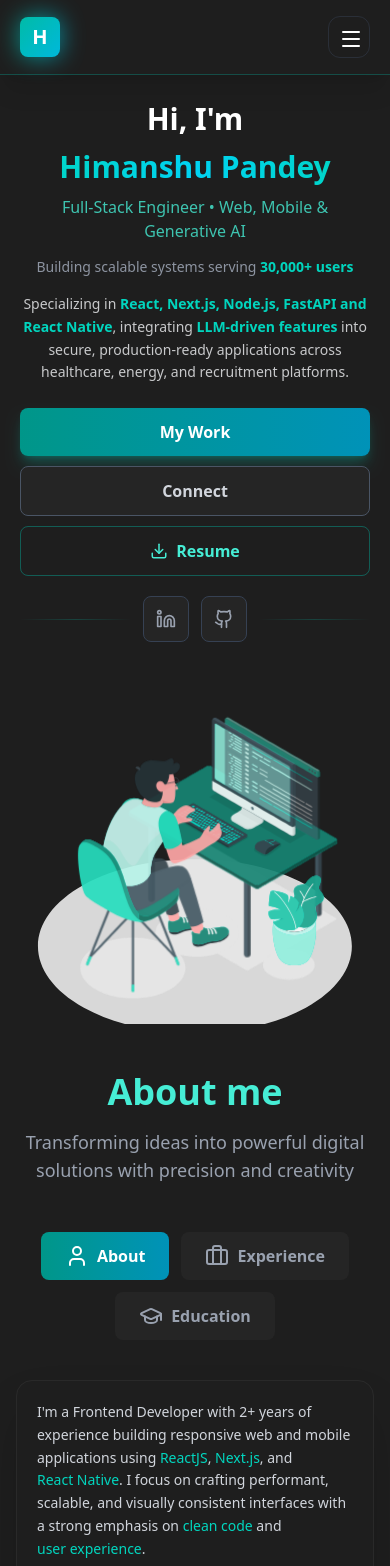
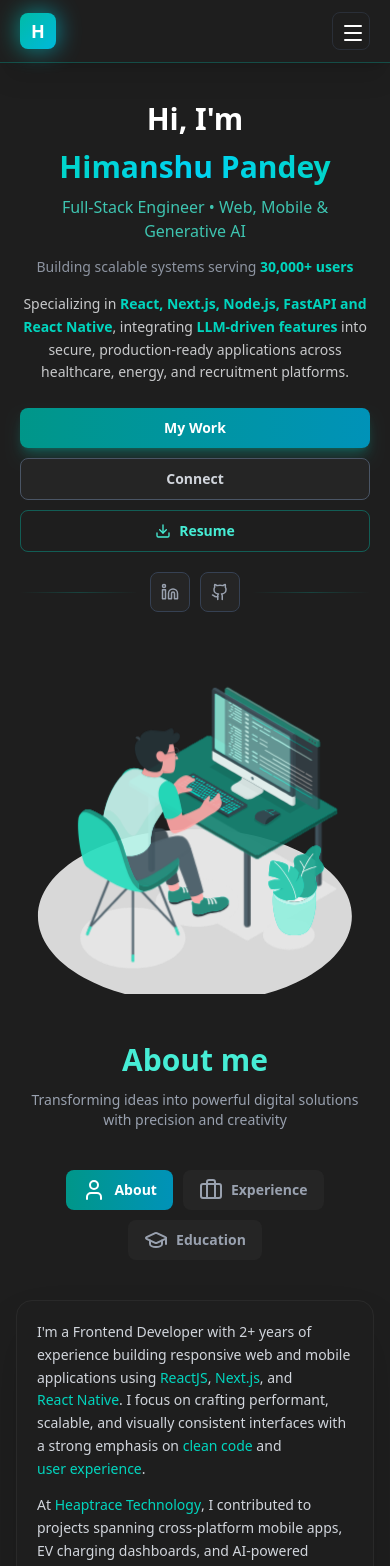
Before and after one commit to himanshudkp/portfolio-website, a Next.js app: page / in a window 390 px wide. Shown: the top 1566 px of the page. Built offline with nearby package versions, Linux system fonts and the light colour scheme.

Commit message:
fixed desktop and mobile navigation

```diff
--- a/src/components/header/desk-top-nav.tsx
+++ b/src/components/header/desk-top-nav.tsx
@@ -9,7 +9,7 @@ export const DesktopNavigation = ({
   onLinkClick,
 }: NavigationProps) => {
   return (
-    <nav className="hidden lg:flex items-center gap-1 bg-[#252525] rounded-full p-1.5 border border-gray-700/50">
+    <nav className="hidden lg:flex items-center gap-1 bg-[#252525] rounded-full p-1 border border-gray-700/50">
       {NAV_LINKS.map((link) => {
         const Icon = link.icon;
         const isActive = selectedLink === link.name;
@@ -19,7 +19,7 @@ export const DesktopNavigation = ({
             key={link.name}
             href={link.href}
             onClick={() => onLinkClick(link.name)}
-            className={`relative px-6 py-2.5 rounded-full font-medium text-sm transition-colors duration-300 flex items-center gap-2 ${
+            className={`relative px-5 py-2 rounded-full font-medium text-sm transition-colors duration-300 flex items-center gap-2 ${
               isActive ? "text-white" : "text-gray-400"
             } hover:scale-105 active:scale-95`}
             layout
@@ -33,7 +33,7 @@ export const DesktopNavigation = ({
               />
             )}
 
-            <Icon size={16} className="relative z-10" />
+            <Icon size={15} className="relative z-10" />
             <span className="relative z-10">{link.name}</span>
           </motion.a>
         );
--- a/src/components/header/index.tsx
+++ b/src/components/header/index.tsx
@@ -28,7 +28,7 @@ export const Header = () => {
     <>
       <nav className="fixed top-0 z-50 w-full shadow-xl bg-[#1E1E1E] border-b border-teal-500/30 px-5 sm:px-6 lg:px-8 xl:px-[8%]">
         <div className="mx-auto w-full max-w-7xl">
-          <div className="flex items-center justify-between gap-4 py-4">
+          <div className="flex items-center justify-between gap-4 py-3">
             <LogoBrand />
 
             <div className="flex-1 flex justify-center">
@@ -62,7 +62,7 @@ export const Header = () => {
       <AnimatePresence>
         {mobileMenuOpen && (
           <motion.div
-            className="fixed top-[4.5rem] inset-x-0 z-40"
+            className="fixed top-[4rem] inset-x-0 z-40"
             initial={{ opacity: 0, y: -20 }}
             animate={{ opacity: 1, y: 0 }}
             exit={{ opacity: 0, y: -20 }}
--- a/src/components/header/menu-button.tsx
+++ b/src/components/header/menu-button.tsx
@@ -13,7 +13,7 @@ export const MenuButton = memo(({ isOpen, onToggle }: MenuButtonProps) => {
   return (
     <motion.button
       onClick={onToggle}
-      className="relative lg:hidden rounded-xl border p-2.5 border-gray-700/50 text-white hover:bg-gray-800 cursor-pointer overflow-hidden"
+      className="relative lg:hidden rounded-lg border p-2 border-gray-700/50 text-white hover:bg-gray-800 cursor-pointer overflow-hidden"
       aria-label="Toggle menu"
       whileTap={{ scale: 0.9 }}
       whileHover={{ scale: 1.05 }}
--- a/src/components/logo-brand.tsx
+++ b/src/components/logo-brand.tsx
@@ -14,7 +14,7 @@ export const LogoBrand = () => {
   return (
     <motion.a
       href="#home"
-      className="flex items-center gap-3 group"
+      className="flex items-center gap-2.5 group"
       variants={logoVariants}
       whileHover={{ scale: 1.05 }}
       whileTap={{ scale: 0.95 }}
@@ -26,17 +26,17 @@ export const LogoBrand = () => {
           transition={{ duration: 0.3 }}
         />
         <motion.div
-          className="relative w-10 h-10 bg-gradient-to-br from-teal-500 to-cyan-500 rounded-lg flex items-center justify-center"
+          className="relative w-9 h-9 bg-gradient-to-br from-teal-500 to-cyan-500 rounded-lg flex items-center justify-center"
           whileHover={{ rotate: 360 }}
           transition={{ duration: 0.6 }}
         >
-          <span className="text-white font-bold text-xl">
+          <span className="text-white font-bold text-lg">
             {LOGO_CONTENT.initials}
           </span>
         </motion.div>
       </div>
       <motion.span
-        className="text-xl font-bold bg-gradient-to-r from-teal-400 to-cyan-400 bg-clip-text text-transparent hidden sm:block"
+        className="text-lg font-bold bg-gradient-to-r from-teal-400 to-cyan-400 bg-clip-text text-transparent hidden sm:block"
         whileHover={{ scale: 1.05 }}
       >
         {LOGO_CONTENT.name}
--- a/src/components/section-header.tsx
+++ b/src/components/section-header.tsx
@@ -22,18 +22,21 @@ interface SectionHeaderProps {
 export const SectionHeader = ({ title, description }: SectionHeaderProps) => {
   return (
     <motion.div
-      className="text-center mb-12"
+      className="text-center mb-10"
       initial="hidden"
       animate="visible"
       variants={containerVariants}
     >
       <motion.h2
-        className="text-4xl md:text-5xl font-bold text-teal-300 mb-4"
+        className="text-3xl md:text-4xl font-bold text-teal-300 mb-3"
         variants={itemVariants}
       >
         {title}
       </motion.h2>
-      <motion.p className="text-gray-400 text-lg" variants={itemVariants}>
+      <motion.p
+        className="text-gray-400 text-sm sm:text-base"
+        variants={itemVariants}
+      >
         {description}
       </motion.p>
     </motion.div>
--- a/src/components/sections/skills.tsx
+++ b/src/components/sections/skills.tsx
@@ -1,5 +1,5 @@
 import React, { useState } from "react";
-import { motion, AnimatePresence, easeOut } from "framer-motion";
+import { motion, AnimatePresence } from "framer-motion";
 import {
   Smartphone,
   Palette,
--- a/src/components/ui/badge-group.tsx
+++ b/src/components/ui/badge-group.tsx
@@ -24,19 +24,19 @@ const sizeStyles: Record<
   { container: string; text: string; gap: string }
 > = {
   sm: {
-    container: "px-2.5 py-1",
+    container: "px-2 py-0.5",
     text: "text-xs",
     gap: "gap-1.5",
   },
   md: {
+    container: "px-2.5 py-1",
+    text: "text-xs",
+    gap: "gap-2",
+  },
+  lg: {
     container: "px-3 py-1.5",
     text: "text-sm",
     gap: "gap-2",
-  },
-  lg: {
-    container: "px-4 py-2",
-    text: "text-base",
-    gap: "gap-2.5",
   },
 };
 
--- a/src/components/ui/badge-single.tsx
+++ b/src/components/ui/badge-single.tsx
@@ -35,19 +35,19 @@ const sizeStyles: Record<
   { container: string; icon: number; text: string }
 > = {
   sm: {
-    container: "px-3 py-1.5 text-xs",
+    container: "px-2 py-0.5 text-xs",
+    icon: 12,
+    text: "text-xs",
+  },
+  md: {
+    container: "px-2.5 py-1 text-xs",
     icon: 14,
     text: "text-xs",
   },
-  md: {
-    container: "px-4 py-2 text-sm",
+  lg: {
+    container: "px-3 py-1.5 text-sm",
     icon: 16,
     text: "text-sm",
-  },
-  lg: {
-    container: "px-5 py-2.5 text-base",
-    icon: 18,
-    text: "text-base",
   },
 };
 
--- a/src/components/ui/custom-button.tsx
+++ b/src/components/ui/custom-button.tsx
@@ -42,9 +42,9 @@ export const CustomButton = ({
   };
 
   const sizes = {
-    sm: "px-4 py-2 text-sm",
-    md: "px-6 py-3 text-base",
-    lg: "px-8 py-4 text-lg",
+    sm: "px-3 py-1.5 text-sm",
+    md: "px-5 py-2.5 text-sm",
+    lg: "px-6 py-3 text-base",
   };
 
   const Component = motion[href ? "a" : "button"];
@@ -56,7 +56,7 @@ export const CustomButton = ({
         "inline-flex items-center justify-center gap-2 rounded-lg font-semibold transition-colors duration-300",
         variants[variant],
         sizes[size],
-        className
+        className,
       )}
       variants={buttonVariants}
       whileHover={{
@@ -74,7 +74,7 @@ export const CustomButton = ({
           whileHover={{ rotate: 15, scale: 1.2 }}
           transition={{ duration: 0.2 }}
         >
-          <Icon size={18} />
+          <Icon size={16} />
         </motion.div>
       )}
       {children}
--- a/src/components/ui/social-links.tsx
+++ b/src/components/ui/social-links.tsx
@@ -55,7 +55,7 @@ export const SocialLinks = ({ variant = "header" }: SocialLinksProps) => {
 
   return (
     <motion.div
-      className={`flex items-center ${isHero ? "gap-3" : "gap-2"}`}
+      className={`flex items-center ${isHero ? "gap-2.5" : "gap-1.5"}`}
       initial="hidden"
       animate="visible"
       variants={containerVariants[variant]}
@@ -69,8 +69,8 @@ export const SocialLinks = ({ variant = "header" }: SocialLinksProps) => {
             target="_blank"
             className={
               isHero
-                ? "p-3 rounded-lg bg-[#252525] border border-gray-700 text-gray-400 hover:text-teal-300 hover:border-teal-500/50 transition-colors duration-300 relative overflow-hidden group"
-                : "p-2 rounded-lg text-gray-400 hover:text-teal-300 transition-colors duration-300 relative overflow-hidden"
+                ? "p-2.5 rounded-lg bg-[#252525] border border-gray-700 text-gray-400 hover:text-teal-300 hover:border-teal-500/50 transition-colors duration-300 relative overflow-hidden group"
+                : "p-1.5 rounded-lg text-gray-400 hover:text-teal-300 transition-colors duration-300 relative overflow-hidden"
             }
             aria-label={social.label}
             variants={itemVariants[variant]}
@@ -94,10 +94,10 @@ export const SocialLinks = ({ variant = "header" }: SocialLinksProps) => {
                 whileHover={{ rotate: 360 }}
                 transition={{ duration: 0.6 }}
               >
-                <Icon size={20} className="relative z-10" />
+                <Icon size={18} className="relative z-10" />
               </motion.div>
             ) : (
-              <Icon size={18} className="relative z-10" />
+              <Icon size={16} className="relative z-10" />
             )}
           </motion.a>
         );
--- a/src/components/ui/tabs.tsx
+++ b/src/components/ui/tabs.tsx
@@ -30,7 +30,7 @@ export const Tabs: React.FC<{
   onChange: (id: string) => void;
 }> = ({ tabs, activeTab, onChange }) => (
   <motion.div
-    className="flex flex-wrap justify-center gap-3 mb-10"
+    className="flex flex-wrap justify-center gap-2.5 mb-10"
     initial="hidden"
     animate="visible"
     variants={containerVariants}
@@ -39,7 +39,7 @@ export const Tabs: React.FC<{
       <motion.button
         key={id}
         onClick={() => onChange(id)}
-        className={`flex items-center gap-2 px-6 py-3 rounded-lg font-semibold transition-all duration-300 relative overflow-hidden ${
+        className={`flex items-center gap-2 px-4 py-2 rounded-lg font-semibold text-sm transition-all duration-300 relative overflow-hidden ${
           activeTab === id
             ? "text-white"
             : "bg-[#252525] text-gray-400 hover:bg-[#252525] hover:text-teal-300"
```
Also changed, not shown: src/components/header/mobile-nav.tsx (+11 -11 lines).
